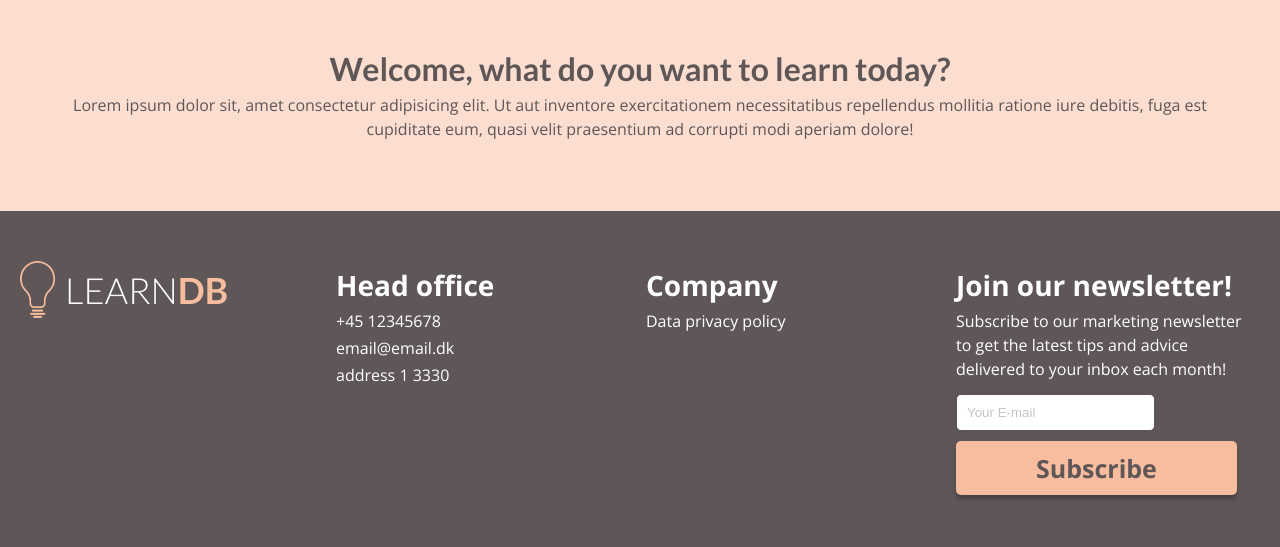
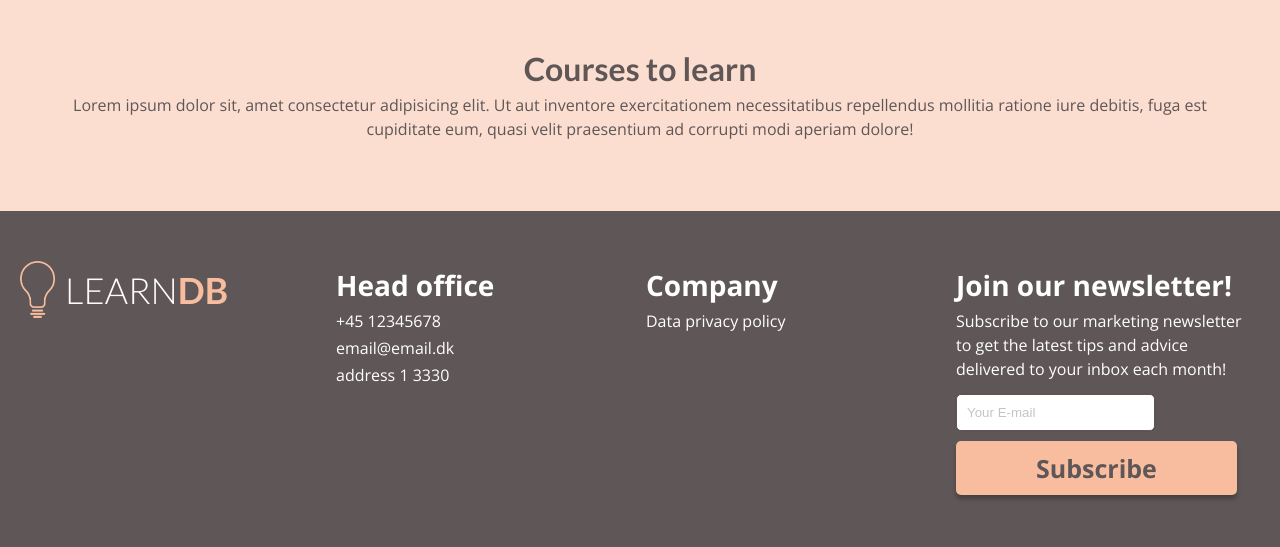
Before and after one commit to mBoegvald/eLearning, a PHP site: page /dashboard.php in a window 1280 px wide. Shown: the part 78-625 px from the top of the page. Run offline with PHP 8.4, Linux system fonts and the light colour scheme; data that the repository does not hold is empty.

Commit message:
minor changes

```diff
--- a/css/user.css
+++ b/css/user.css
@@ -75,6 +75,7 @@
   background-color: transparent;
   text-align: left;
   border: none;
+  font-weight: 700;
 }
 .profile-settings-form-btns {
   display: flex;
@@ -117,10 +118,6 @@
   padding: 5px;
   text-decoration: none;
   cursor: pointer;
-}
-
-#deleteProfileModal .profile-settings-form-btns {
-  display: flex;
 }
 
 #deleteProfileModal .profile-settings-form-btns .form-btn-secondary {
--- a/dashboard.php
+++ b/dashboard.php
@@ -31,13 +31,13 @@ if(isset($_SESSION['sUserId'])){
     <?php include_once("components/nav.php");?>
     <main id="courses">
         <div class="contentContainer">
-            <div class="courses-intro"><h1>Welcome<?php
+            <div class="courses-intro"><h1><?php
                     if(!isset($sFirstName)){
-                        echo "";
+                        echo "Courses to learn";
                     }if(isset($sFirstName)){
-                        echo " ".$sFirstName;
+                        echo "Welcome $sFirstName, what do you want to learn today?";
                     }
-                ?>, what do you want to learn today?</h1>
+                ?></h1>
                 <p>
                     Lorem ipsum dolor sit, amet consectetur adipisicing elit. Ut aut inventore exercitationem necessitatibus repellendus mollitia ratione iure debitis, fuga est cupiditate eum, quasi velit praesentium ad corrupti modi aperiam dolore!
                 </p>
```
